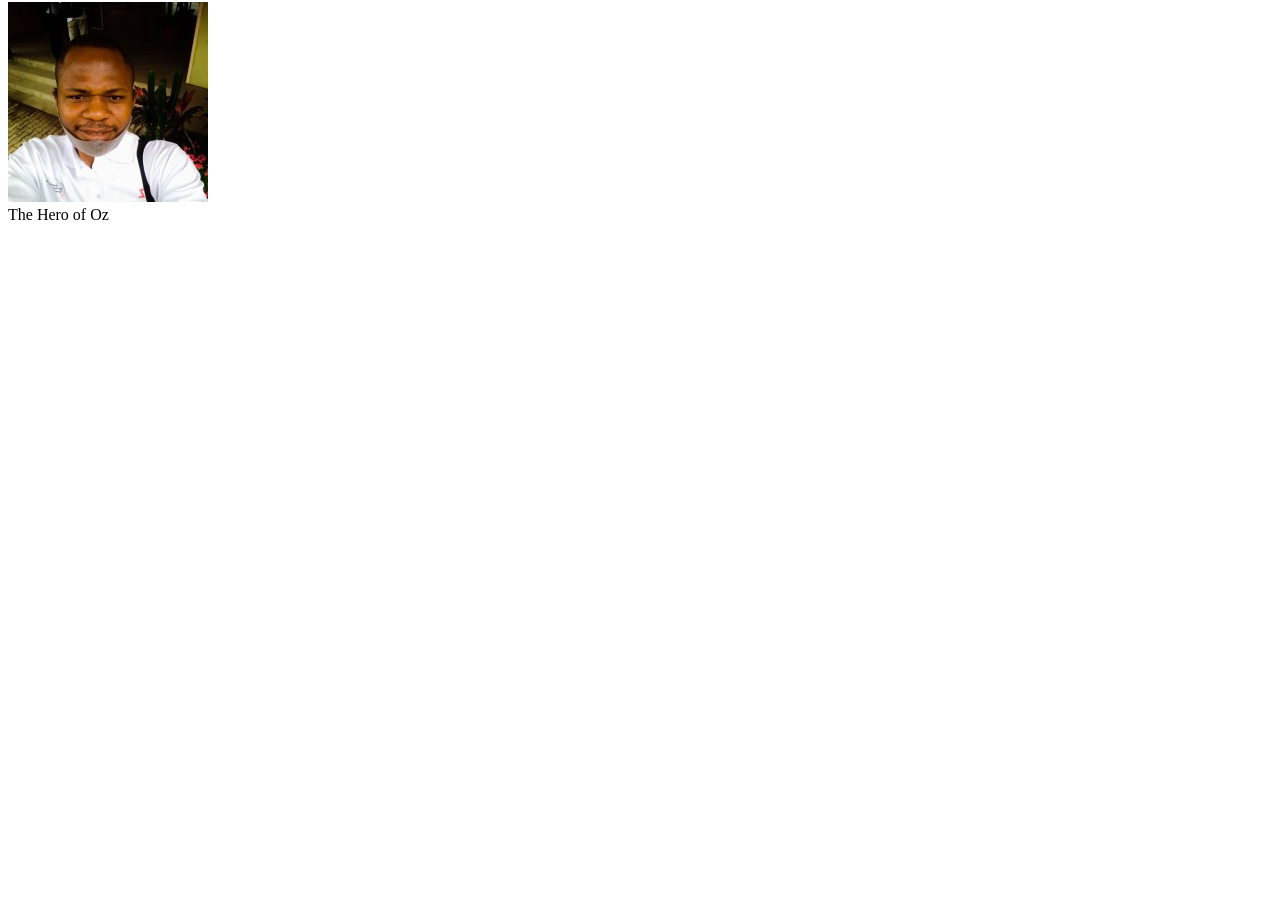
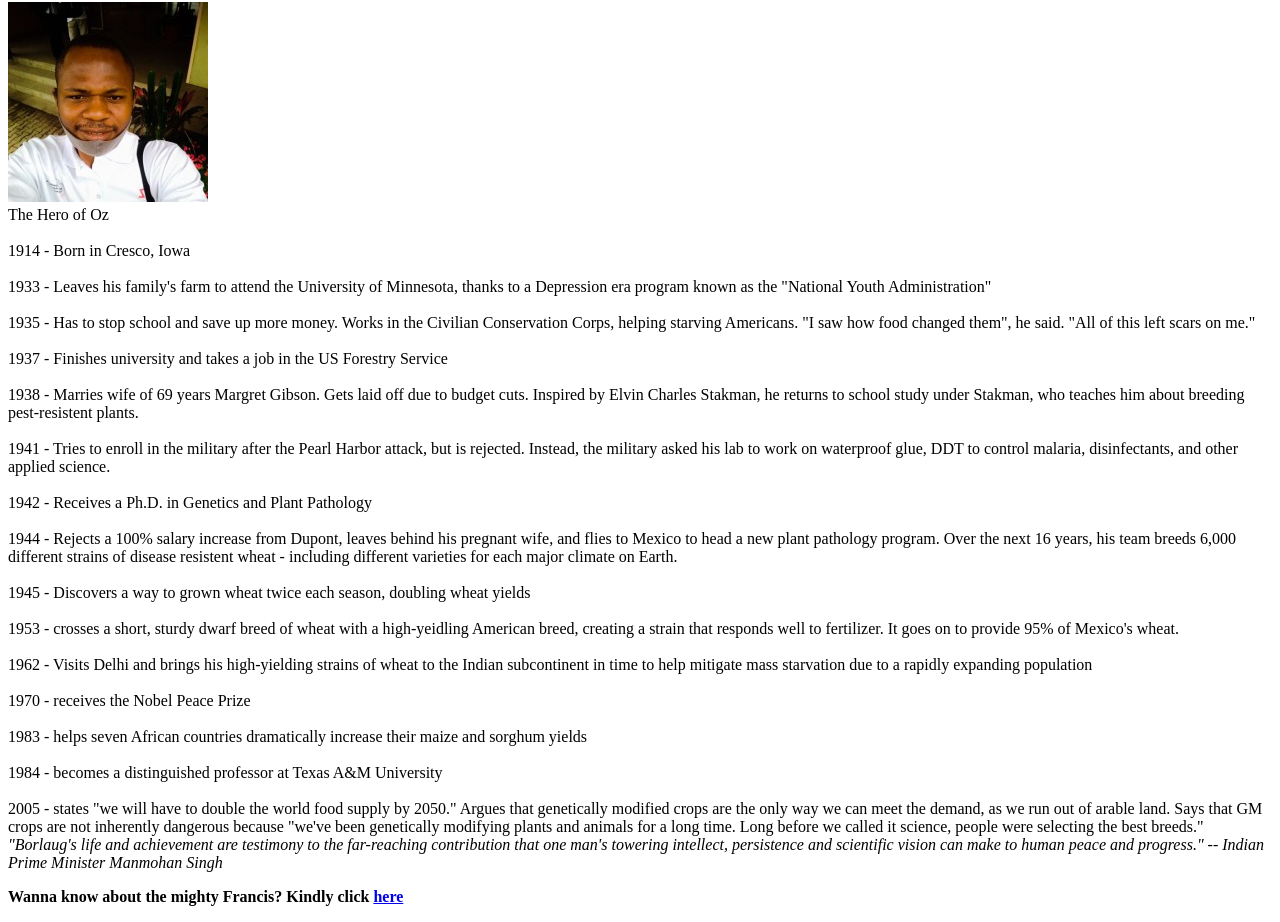
Before and after one commit to Sly-Cloud/withfortune, a plain HTML site: page index.html in a window 1280 px wide. Shown: the part 78-1000 px from the top of the page. Before the commit the page ends 800 px from the top, so only its background shows below. Drawn offline with Linux system fonts and the light colour scheme.

Commit message:
The tribute info

```diff
--- a/index.html
+++ b/index.html
@@ -4,6 +4,9 @@
     <meta charset="UTF-8">
     <title>Fork Me! FCC: Test Suite Template</title>
     <link rel="stylesheet" href="css/style.css">
+    <style>
+
+    </style>
   </head>
 
   <body>
@@ -15,6 +18,30 @@
         <img id="image" src="images/Francis.jfif" alt="francis uloko">
         <figcaption id="img-caption"> The Hero of Oz</figcaption>
       </div>
+      <div id="tribute-info">
+        <br> 1914 - Born in Cresco, Iowa</br>
+        <br> 1933 - Leaves his family's farm to attend the University of Minnesota, thanks to a Depression era program known as the "National Youth Administration"</br>
+        <br> 1935 - Has to stop school and save up more money. Works in the Civilian Conservation Corps, helping starving Americans. "I saw how food changed them", he said. "All of this left scars on me."</br>
+        <br> 1937 - Finishes university and takes a job in the US Forestry Service</br>
+        <br> 1938 - Marries wife of 69 years Margret Gibson. Gets laid off due to budget cuts. Inspired by Elvin Charles Stakman, he returns to school study under Stakman, who teaches him about breeding pest-resistent plants.</br>
+        <br> 1941 - Tries to enroll in the military after the Pearl Harbor attack, but is rejected. Instead, the military asked his lab to work on waterproof glue, DDT to control malaria, disinfectants, and other applied science.</br>
+        <br> 1942 - Receives a Ph.D. in Genetics and Plant Pathology</br>
+        <br> 1944 - Rejects a 100% salary increase from Dupont, leaves behind his pregnant wife, and flies to Mexico to head a new plant pathology program. Over the next 16 years, his team breeds 6,000 different strains of disease resistent wheat - including different varieties for each major climate on Earth.</br>
+        <br> 1945 - Discovers a way to grown wheat twice each season, doubling wheat yields</br>
+        <br> 1953 - crosses a short, sturdy dwarf breed of wheat with a high-yeidling American breed, creating a strain that responds well to fertilizer. It goes on to provide 95% of Mexico's wheat.</br>
+        <br> 1962 - Visits Delhi and brings his high-yielding strains of wheat to the Indian subcontinent in time to help mitigate mass starvation due to a rapidly expanding population</br>
+        <br> 1970 - receives the Nobel Peace Prize</br>
+        <br> 1983 - helps seven African countries dramatically increase their maize and sorghum yields</br>
+        <br> 1984 - becomes a distinguished professor at Texas A&M University</br>
+        <br> 2005 - states "we will have to double the world food supply by 2050." Argues that genetically modified crops are the only way we can meet the demand, as we run out of arable land. Says that GM crops are not inherently dangerous because "we've been genetically modifying plants and animals for a long time. Long before we called it science, people were selecting the best breeds."</br>
+
+        <i>"Borlaug's life and achievement are testimony to the far-reaching contribution that one man's towering intellect, persistence and scientific vision can make to human peace and progress."</i>
+
+        <i>-- Indian Prime Minister Manmohan Singh</i>
+      </div>
+      <div id="tribute-link">
+        <p><b>Wanna know about the mighty Francis? Kindly click <a href="#" target="_blank">here</a></b></p>
+      </div>
     </div>
 
 
```
